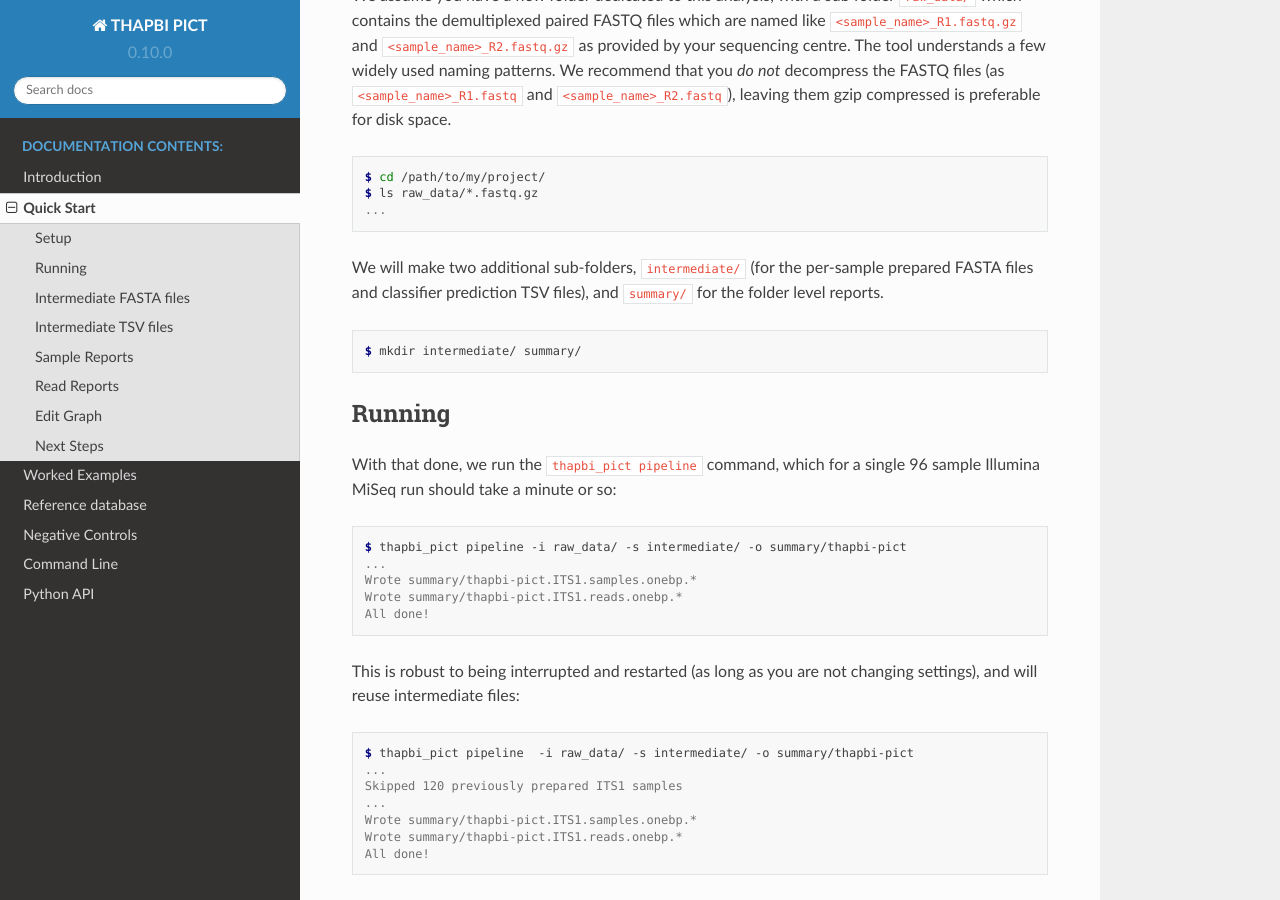
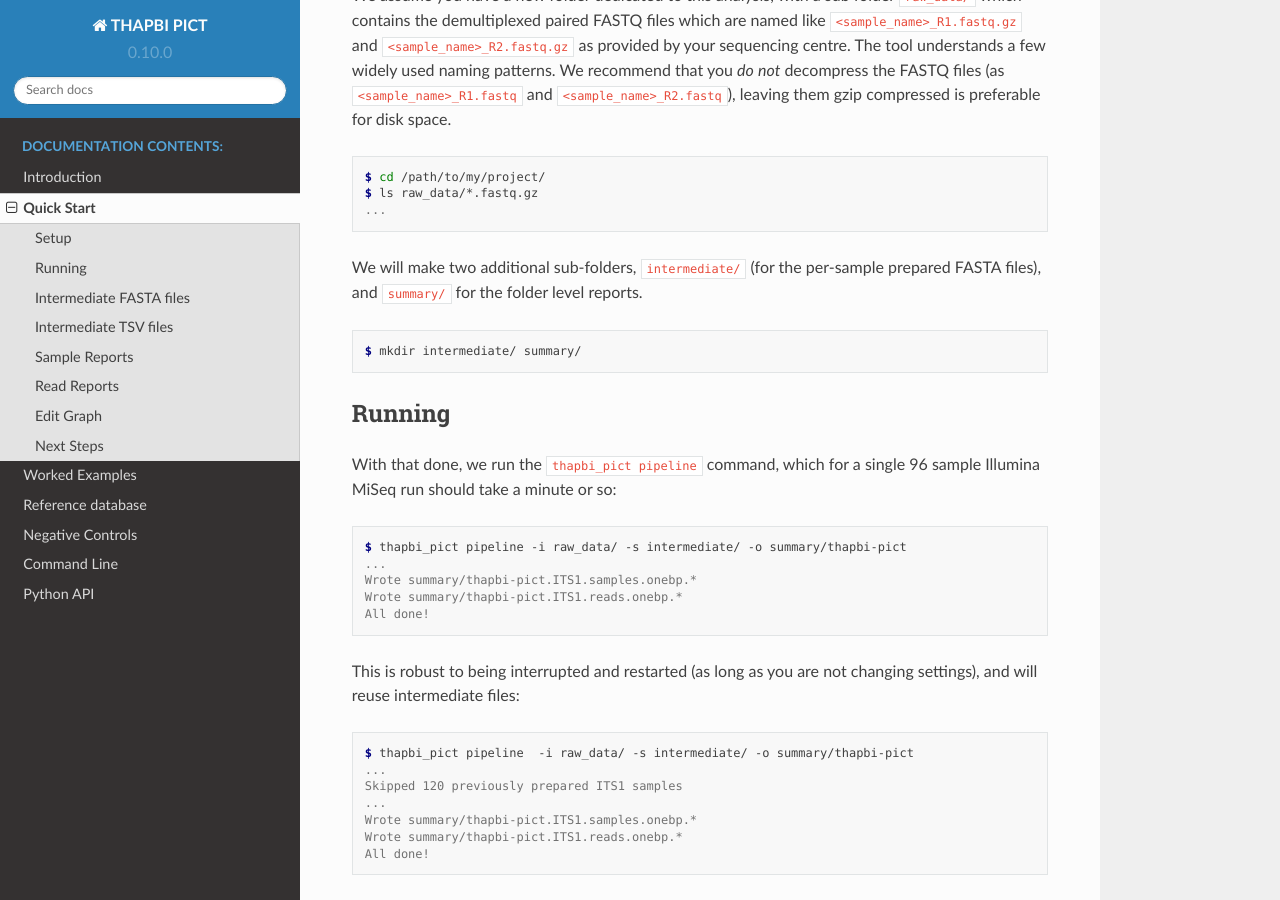
Before and after one commit to peterjc/thapbi-pict, a Sphinx documentation site: the page built from docs/quick_start.rst, in a window 1280 px wide and 900 px high, scrolled down 1130 px. Built offline with Sphinx 7.4.7 and the Read the Docs theme 2.0.0, drawn with Linux system fonts in a browser that asks for light colours; pages that are not in the unit, such as notebooks, are missing from menus.

```diff
--- a/docs/quick_start.rst
+++ b/docs/quick_start.rst
@@ -41,8 +41,7 @@ gzip compressed is preferable for disk space.
     ...
 
 We will make two additional sub-folders, ``intermediate/`` (for the per-sample
-prepared FASTA files and classifier prediction TSV files), and ``summary/``
-for the folder level reports.
+prepared FASTA files), and ``summary/`` for the folder level reports.
 
 .. code:: console
 
```
